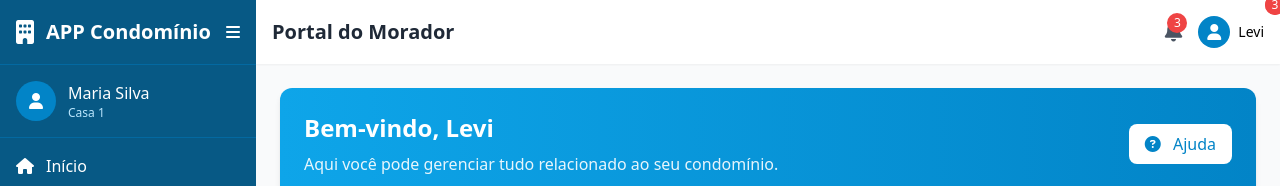
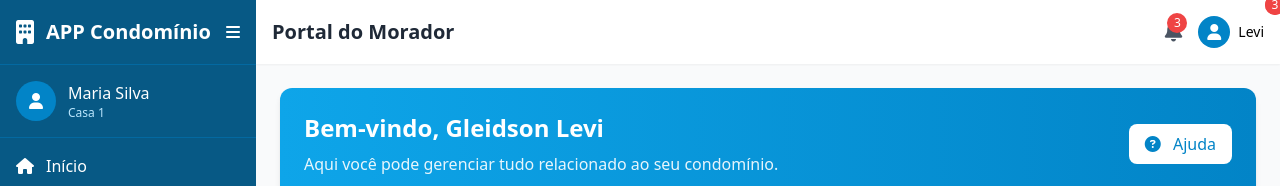
Before and after one commit to Levixs/appcondominio-front, a plain HTML site: page index.html in a window 1280 px wide. Shown: the top 186 px of the page. Drawn offline with nearby package versions, Linux system fonts and the light colour scheme.

Commit message:
fix: agora vai

```diff
--- a/index.html
+++ b/index.html
@@ -187,7 +187,7 @@
                 <div class="bg-gradient-to-r from-primary-500 to-primary-600 text-white rounded-xl p-6 mb-6 shadow-md">
                     <div class="flex flex-col md:flex-row md:items-center md:justify-between">
                         <div>
-                            <h2 class="text-2xl font-bold mb-2">Bem-vindo, Levi</h2>
+                            <h2 class="text-2xl font-bold mb-2">Bem-vindo, Gleidson Levi</h2>
                             <p class="opacity-90">Aqui você pode gerenciar tudo relacionado ao seu condomínio.</p>
                         </div>
                         <div class="mt-4 md:mt-0">
```
